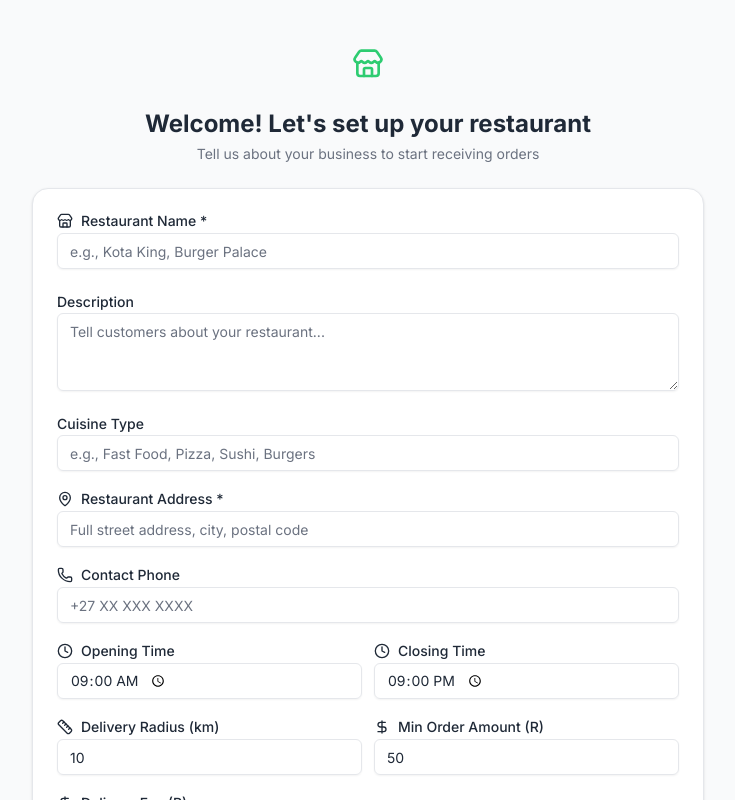
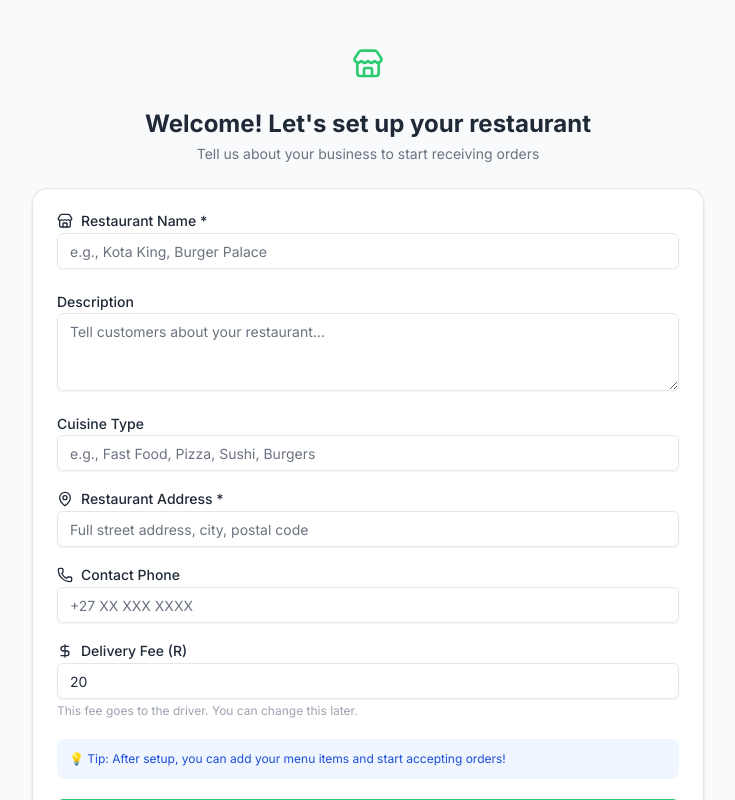
Before and after one commit to rebotilwe/lloyds-delivery, a React (Vite) app in the folder frontend/: page /vendor/onboarding in a window 1280 px wide. Shown: the top 800 px of the page, without its empty margins (272-1007 px from the left). Built offline with nearby package versions, Linux system fonts and the light colour scheme; no server answers; sample sign-in values are in the browser's storage.

Commit message:
on boarding

```diff
--- a/frontend/src/pages/VendorOnboarding.jsx
+++ b/frontend/src/pages/VendorOnboarding.jsx
@@ -6,7 +6,7 @@ import { Input } from '@/components/ui/input';
 import { Textarea } from '@/components/ui/textarea';
 import { Label } from '@/components/ui/label';
 import { Card, CardContent } from '@/components/ui/card';
-import { Store, MapPin, Phone, Clock, DollarSign, Ruler, Loader2 } from 'lucide-react';
+import { Store, MapPin, Phone, DollarSign, Loader2 } from 'lucide-react';
 import { toast } from 'sonner';
 
 export default function VendorOnboarding() {
@@ -18,16 +18,13 @@ export default function VendorOnboarding() {
     cuisine_type: '',
     address: '',
     phone: '',
-    operating_hours_open: '09:00',
-    operating_hours_close: '21:00',
-    delivery_radius: 10,
-    min_order_amount: 50,
     delivery_fee: 20,
   });
 
   const handleChange = (e) => {
     setFormData({ ...formData, [e.target.name]: e.target.value });
   };
+
   const handleSubmit = async (e) => {
     e.preventDefault();
 
@@ -44,18 +41,11 @@ const handleSubmit = async (e) => {
         cuisine_type: formData.cuisine_type,
         address: formData.address,
         phone: formData.phone,
-      operating_hours: {
-        open: formData.operating_hours_open,
-        close: formData.operating_hours_close
-      },
-      delivery_radius: Number(formData.delivery_radius),
-      min_order_amount: Number(formData.min_order_amount),
         delivery_fee: Number(formData.delivery_fee),
       });
 
       if (response.data.success) {
         toast.success('Restaurant created successfully!');
-      // Navigate to vendor menu page after successful setup
         navigate('/vendor/menu');
       }
     } catch (error) {
@@ -147,66 +137,6 @@ const handleSubmit = async (e) => {
                 />
               </div>
 
-              {/* Operating Hours */}
-              <div className="grid grid-cols-2 gap-3">
-                <div>
-                  <Label className="flex items-center gap-2 mb-1">
-                    <Clock className="w-4 h-4" />
-                    Opening Time
-                  </Label>
-                  <Input
-                    type="time"
-                    name="operating_hours_open"
-                    value={formData.operating_hours_open}
-                    onChange={handleChange}
-                  />
-                </div>
-                <div>
-                  <Label className="flex items-center gap-2 mb-1">
-                    <Clock className="w-4 h-4" />
-                    Closing Time
-                  </Label>
-                  <Input
-                    type="time"
-                    name="operating_hours_close"
-                    value={formData.operating_hours_close}
-                    onChange={handleChange}
-                  />
-                </div>
-              </div>
-
-              {/* Delivery Settings */}
-              <div className="grid grid-cols-2 gap-3">
-                <div>
-                  <Label className="flex items-center gap-2 mb-1">
-                    <Ruler className="w-4 h-4" />
-                    Delivery Radius (km)
-                  </Label>
-                  <Input
-                    type="number"
-                    name="delivery_radius"
-                    value={formData.delivery_radius}
-                    onChange={handleChange}
-                    min="1"
-                    max="50"
-                  />
-                </div>
-                <div>
-                  <Label className="flex items-center gap-2 mb-1">
-                    <DollarSign className="w-4 h-4" />
-                    Min Order Amount (R)
-                  </Label>
-                  <Input
-                    type="number"
-                    name="min_order_amount"
-                    value={formData.min_order_amount}
-                    onChange={handleChange}
-                    min="0"
-                    step="10"
-                  />
-                </div>
-              </div>
-
               {/* Delivery Fee */}
               <div>
                 <Label className="flex items-center gap-2 mb-1">
```
Also changed, not shown: 1 other file (tests, documents, lock files or other folders). Lines whose indentation alone changed are shown as unchanged.
